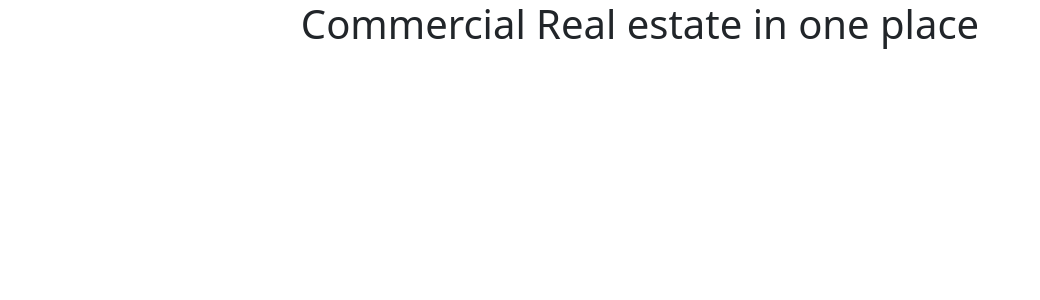
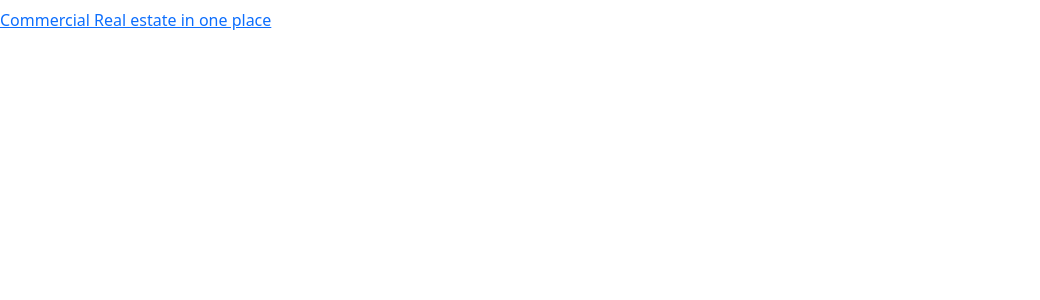
Before and after one commit to Vasilioskw/The-Cross-send-app, a React (Create React App) app in the folder the-cross-send-app/: page / in a window 1280 px wide. Shown: the top 300 px of the page, without its empty margins (0-1040 px from the left). Built offline with nearby package versions, Linux system fonts and the light colour scheme.

Commit message:
Working on NavBar -  Added the logo to NavBar.

```diff
--- a/the-cross-send-app/src/App.js
+++ b/the-cross-send-app/src/App.js
@@ -1,16 +1,15 @@
-// import logo from './logo.svg';
+import React from 'react';
+// import { Router } from 'react-router-dom';
+// import {Container, Button, cols, rows, form} from 'react-bootstrap';
 import './App.css';
-import 'bootstrap/dist/css/bootstrap.min.css';
-import {Container, Button, cols, rows, form} from 'react-bootstrap';
-
+import Navbar from './components/Navbar';
+import { BrowserRouter as Router} from 'react-router-dom';
 
 function App() {
   return (
-
-    <div className="App">
-          <h1>Commercial Real estate in one place</h1>
-    </div>
-
+    <Router>
+      <Navbar />
+    </Router>
   );
 }
 
--- a/the-cross-send-app/src/components/Navbar.js
+++ b/the-cross-send-app/src/components/Navbar.js
@@ -1,2 +1,20 @@
 import React, { useState } from 'react'
 import { Button } from './Button'
+import { Link } from 'react-router-dom'
+import'./Navbar.css'
+import Dropdown from './Dropdown'
+
+function Navbar() {
+return(
+		<>
+			<nav className="navbar">
+				<Link to='/'
+				className='navbar-logo'>
+					Commercial Real estate in one place
+				</Link>
+			</nav>
+  </>
+  );
+}
+
+export default Navbar;
```
